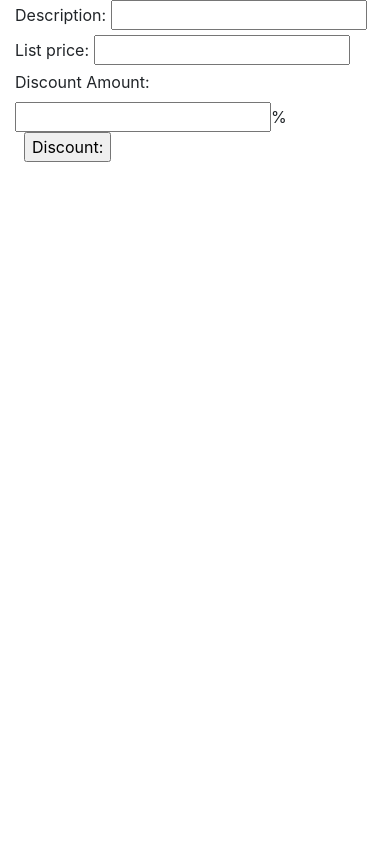
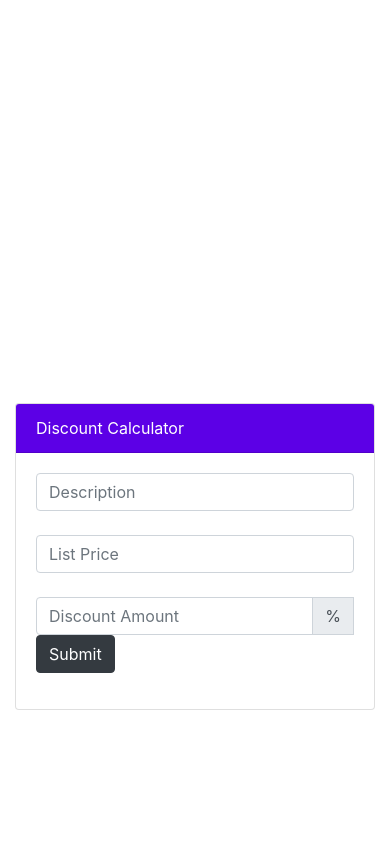
Before and after one commit to OTCCIS239/product-discount-ShiroKitty, a PHP site: page / in a window 390 px wide. Run offline with PHP 8.4, Linux system fonts and the light colour scheme; some libraries are stand-ins or nearby versions.

Commit message:
Implements functionality

```diff
--- a/index.php
+++ b/index.php
@@ -7,22 +7,38 @@
 
         <!-- Bootstrap CSS -->
         <link rel="stylesheet" href="https://maxcdn.bootstrapcdn.com/bootstrap/4.0.0/css/bootstrap.min.css" integrity="sha384-Gn5384xqQ1aoWXA+058RXPxPg6fy4IWvTNh0E263XmFcJlSAwiGgFAW/dAiS6JXm" crossorigin="anonymous">
-
+        <link rel="stylesheet" href="styles.css">
         <title>Discount Calculator</title>
     </head>
     <body>
-        <div class="container">
-            <div id="data">
-                <label>Description: </label>
-                <input type="text" name="product_description"></br>
-                <label>List price:</label>
-                <input type="text" name="list_price"><br>
-                <label>Discount Amount:</label>
-                <input type="text" name="discount_percent"><span>%</span><br>
-            </div>
-            <div id="button">
-                <label>&nbsp;</label>
-                <input type="submit" value="Discount:"><br>
+        <div class="container" style="height: 100vh;">
+            <div class="row align-items-center" style="height: 100%;">
+                <div class="col-sm"></div>
+                <div class="col-sm-6">
+                    <div class="card">
+                        <div class="card-header" id="cHead">
+                            Discount Calculator
+                        </div>
+                        <div class="card-body" id="cBody">
+                            <form action="discount.php" method="post">
+                                <div class="form-group">
+                                    <input type="text" class="form-control" name="description" placeholder="Description"></br>
+                                    <input type="text" class="form-control" name="list_price" placeholder="List Price"><br>
+                                    <div class="input-group">
+                                        <input type="text" class="form-control" name="discount_percent" placeholder="Discount Amount">
+                                        <div class="input-group-append">
+                                            <span class="input-group-text">%</span><br>
+                                        </div>
+                                    </div>
+                                    <div id="button">
+                                        <input type="submit" class="btn btn-dark" value="Submit"><br>
+                                    </div>
+                                </div>
+
+                        </div>
+
+                    </div>
+                </div>
             </div>
         </div>
         <!-- Optional JavaScript -->
--- /dev/null
+++ b/styles.css
@@ -0,0 +1,8 @@
+#cHead {
+    background-color: #5c00e6;
+    color: white;
+}
+
+ul {
+    list-style: none;
+}
```
Also changed, not shown: discount.php (added, +35 -0 lines), product.php (deleted).
